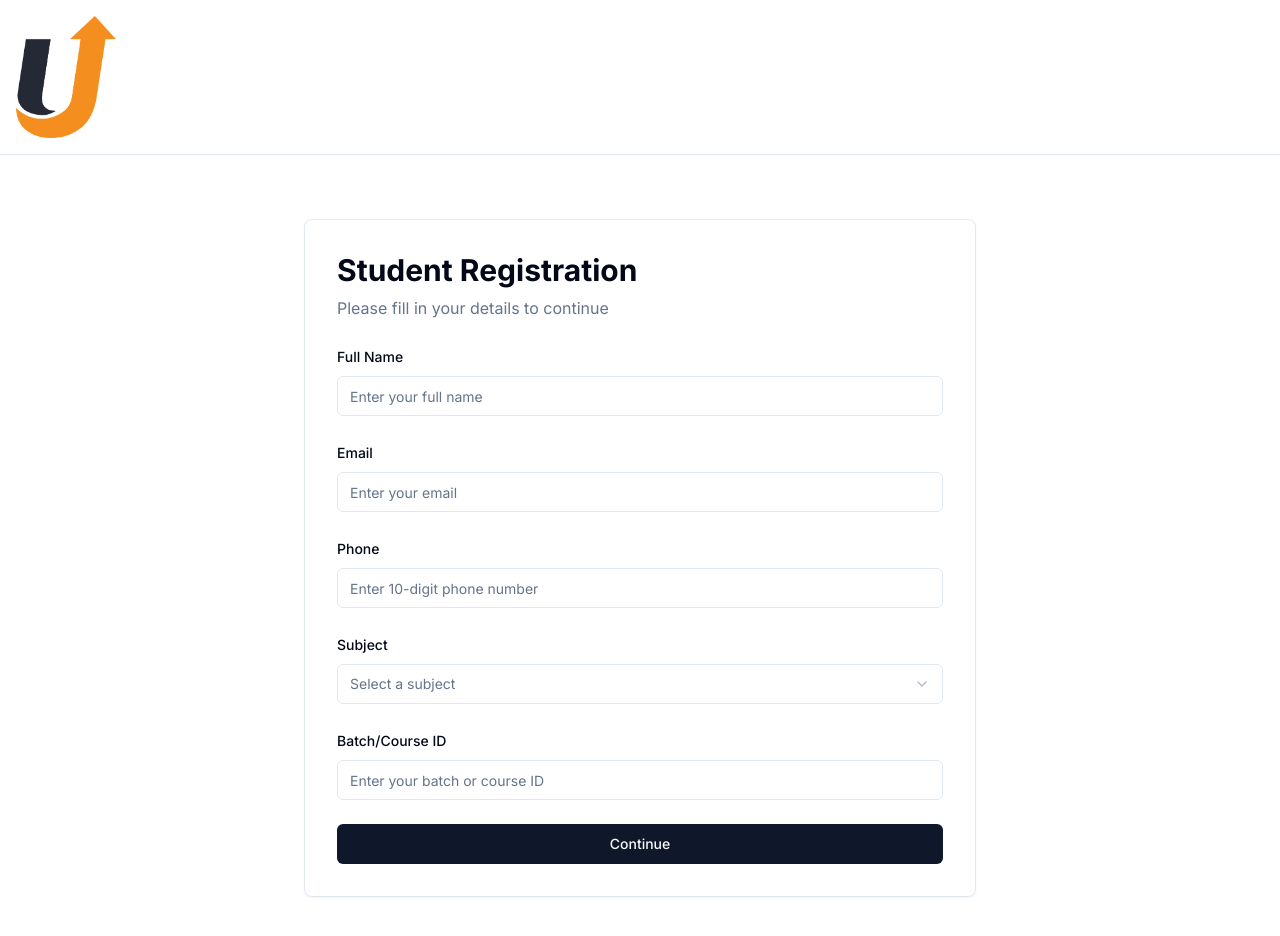
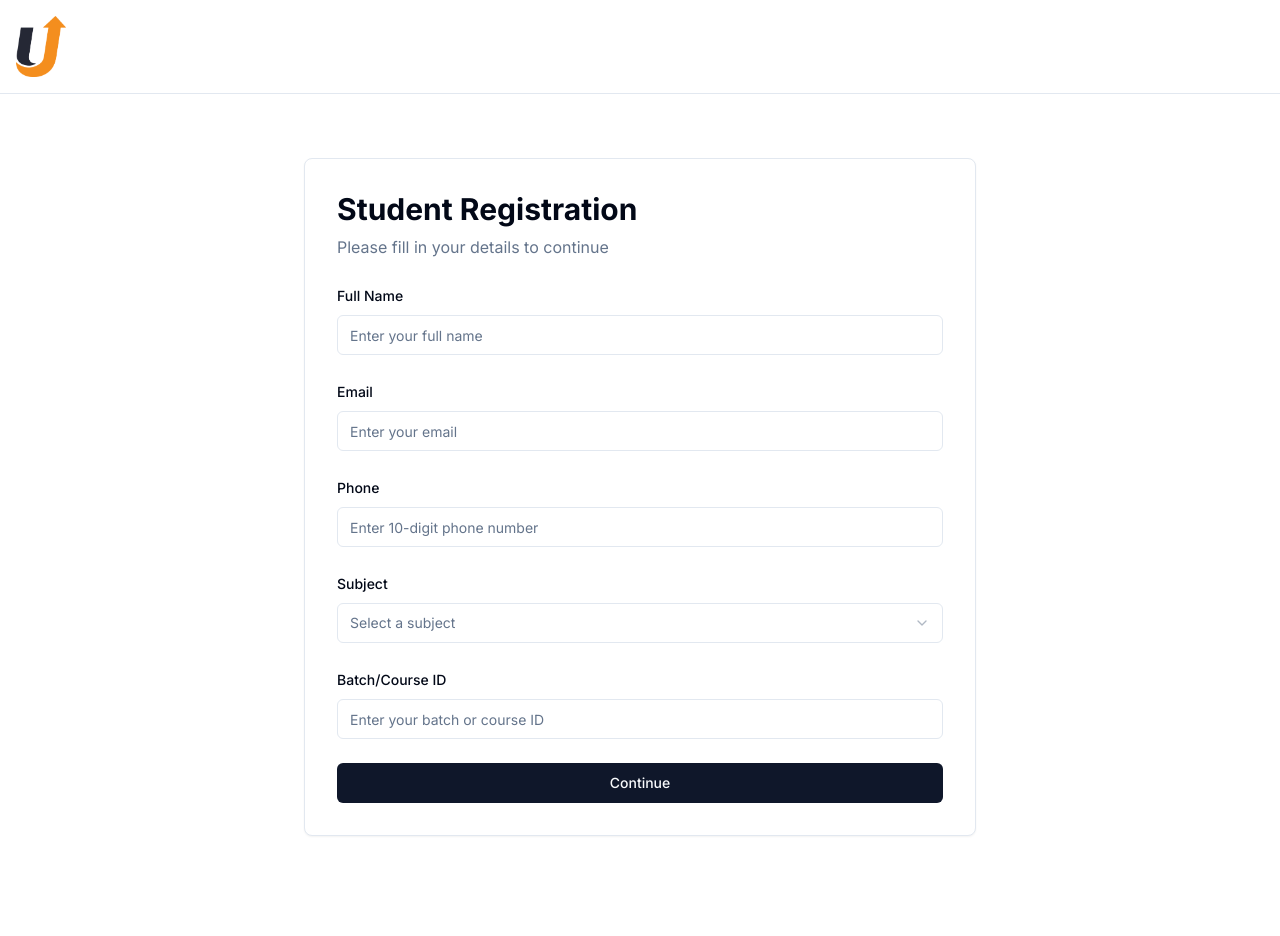
Before and after one commit to superadmin-create/ai-viva, a Next.js app: page / in a window 1280 px wide. Shown: the top 936 px of the page. After the commit the page ends 900 px from the top, so only its background shows below. Built offline with nearby package versions, Linux system fonts and the light colour scheme.

Commit message:
Make logo smaller (50x15)

```diff
--- a/app/layout.tsx
+++ b/app/layout.tsx
@@ -24,8 +24,8 @@ export default function RootLayout({
               <Image
                 src="/logo.png"
                 alt="LeapUp Logo"
-                width={100}
-                height={30}
+                width={50}
+                height={15}
                 priority
                 className="h-auto"
               />
```
